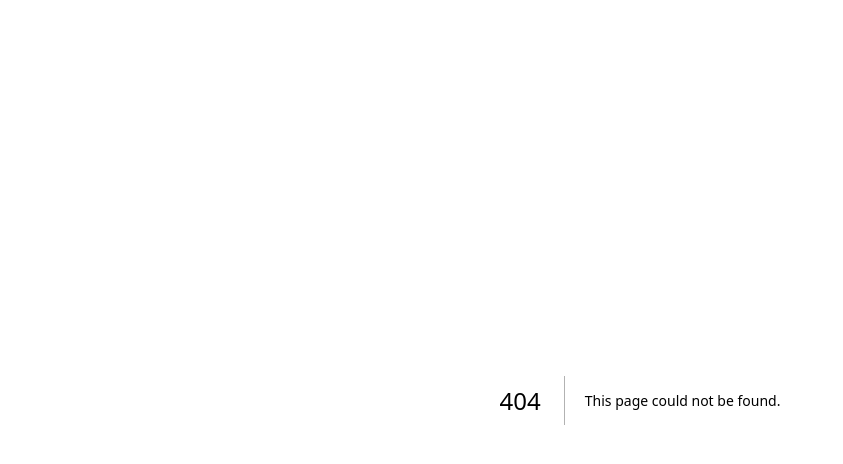
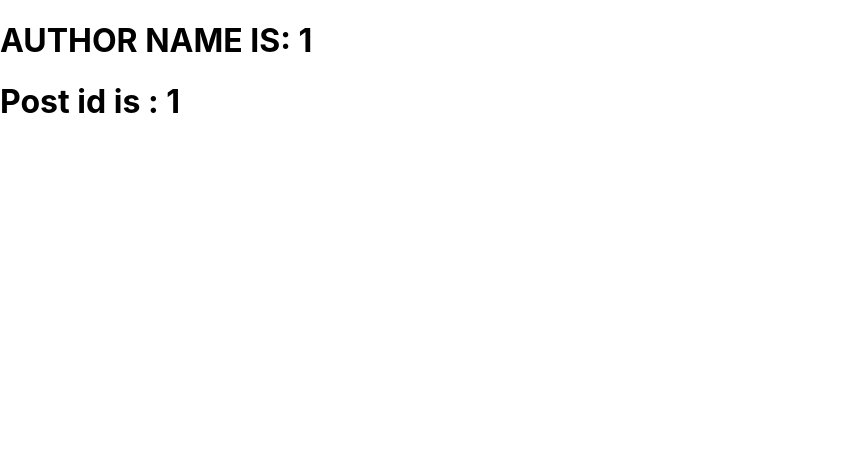
Before and after one commit to IrfanAshraf-pro/next-filebased-routing, a Next.js app: page /blog/1/1 in a window 1280 px wide. Before the commit this address had no page. Shown: the top 464 px of the page, without its empty margins (0-843 px from the left). Built offline with nearby package versions, Linux system fonts and the light colour scheme.

Commit message:
learned about nested dynamic routes and paths

```diff
--- /dev/null
+++ b/pages/blog/[authorname]/[postid].js
@@ -0,0 +1,12 @@
+import { useRouter } from "next/router";
+const PostOfAuthor = () => {
+	const router = useRouter();
+	return (
+		<div>
+			<h1>AUTHOR NAME IS: {router.query.authorname}</h1>
+			<h1>Post id is : {router.query.postid}</h1>
+		</div>
+	);
+};
+
+export default PostOfAuthor;
```
Also changed, not shown: pages/blog/[authorname]/index.js (added, +7 -0 lines), pages/blog/index.js (added, +9 -0 lines).
